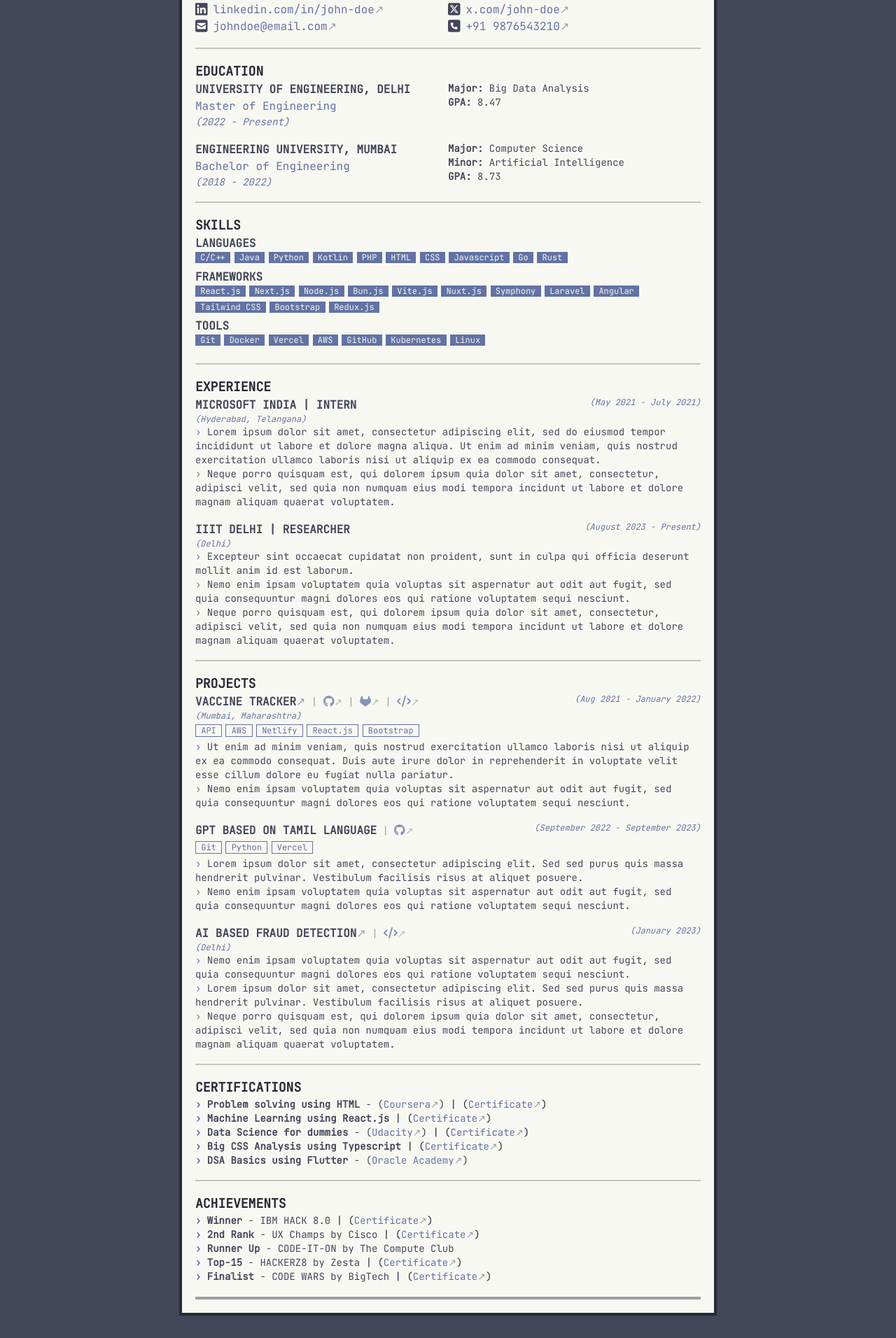
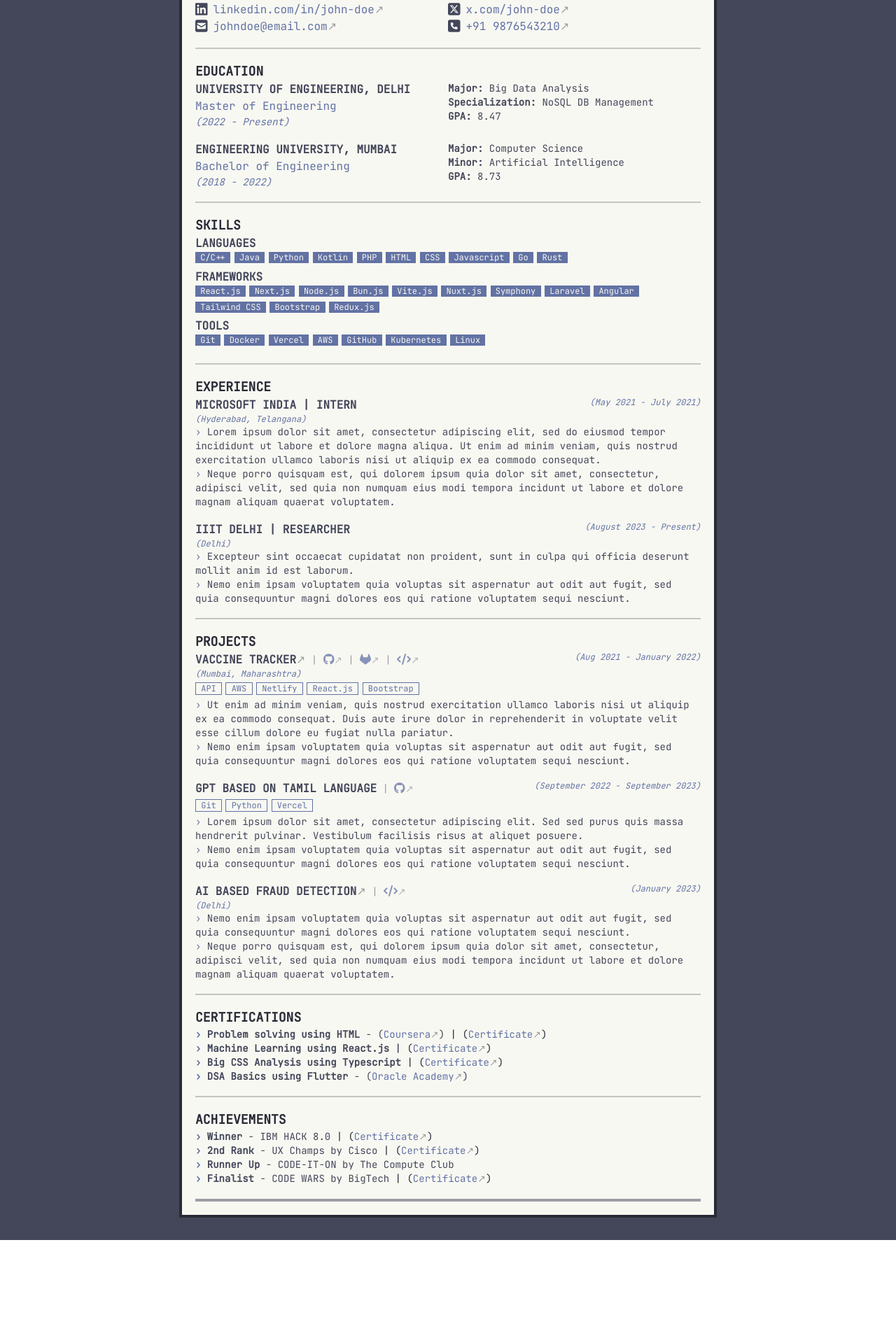
Before and after one commit to pujan-modha/web-resume, a React (Vite) app: page / in a window 1280 px wide. Shown: the part 254-2166 px from the top of the page at 70% size. After the commit the page ends 2026 px from the top, so only its background shows below. Built offline with nearby package versions, Linux system fonts and the light colour scheme.

Commit message:
minor changes

```diff
--- a/src/components/Education.tsx
+++ b/src/components/Education.tsx
@@ -27,6 +27,9 @@ const Education = () => {
                                     {!education.EducationHasMinor ? ("") : (<li><span
                                         className='font-semibold text-primary'>Minor:<span> </span></span><span
                                         className='text-primary font-light'>{education.EducationMinor}</span></li>)}
+                                    {!education.EducationHasSpecialization ? ("") : (<li><span
+                                        className='font-semibold text-primary'>Specialization:<span> </span></span><span
+                                        className='text-primary font-light'>{education.EducationSpecialization}</span></li>)}
                                     <li><span
                                         className='font-semibold text-primary'>GPA:<span> </span></span><span
                                         className='text-primary font-light'>{education.EducationGPA}</span></li>
--- a/src/components/Header.tsx
+++ b/src/components/Header.tsx
@@ -10,15 +10,13 @@ const Header = () => {
     return (
         <>
             <section>
-                <div
-                    className='px-[2.5%] text-left print:text-center md:text-center mx-auto align-middle print:mt-0 mt-[5%] bg-background'>
+                <div className='px-[2.5%] text-left print:text-center md:text-center mx-auto align-middle print:mt-0 mt-[5%] bg-background'>
                     <div>
                         <h1 className='text-5xl font-bold md:tracking-wide my-[2.5%]'>
                             <span>
                                 {/* eslint-disable-next-line @typescript-eslint/no-unnecessary-condition */}
                                 {!HeaderFancyName ? ("") : (
-                                    <span
-                                        className='print:text-foreground print:tracking-normal print:font-bold bg-foreground text-background tracking-wide font-black print:underline print:underline-offset-auto'>
+                                    <span className='print:text-foreground print:tracking-normal print:font-bold bg-foreground text-background tracking-wide font-black print:underline print:underline-offset-auto'>
                                 {HeaderFirstLetterFN}
                             </span>
                                 )}
--- a/src/components/Projects.tsx
+++ b/src/components/Projects.tsx
@@ -60,7 +60,7 @@ const Projects = () => {
                                 <div>
                                     <ul className='flex flex-wrap gap-[0.75%]'>
                                         {project.ProjectTechStack.map((projecttechstack, id) => (
-                                            <li key={id} className='print:text-foreground print:border text-xs border border-secondary text-secondary px-[1%] my-[0.5%]'>{projecttechstack}</li>
+                                            <li key={id} className='print:text-foreground print:border text-xs border border-secondary text-secondary px-[1%] md:my-[0.5%]'>{projecttechstack}</li>
                                         ))}
                                     </ul>
                                 </div>
--- a/src/data/AchievementsData.ts
+++ b/src/data/AchievementsData.ts
@@ -18,12 +18,6 @@ export const AchievementsData = [
         achievementLinkToCertificate : "/",
     },
     {
-        achievementMain : "Top-15",
-        achievementEvent : "HACKERZ8 by Zesta",
-        achievementHaveCertificate : true,
-        achievementLinkToCertificate : "/",
-    },
-    {
         achievementMain : "Finalist",
         achievementEvent : "CODE WARS by BigTech",
         achievementHaveCertificate : true,
--- a/src/data/CertificationsData.ts
+++ b/src/data/CertificationsData.ts
@@ -11,13 +11,6 @@ export const CertificationsData = [
         certificationCourseName : "Machine Learning using React.js",
         certificationHaveCourseLink : false,
         certificationCoursePlatformName : "Udemy",
-        certificationLinkToCourse : "/",
-        certificationHaveCertificate : true,
-        certificationLinkToCertificate : "/",
-    },{
-        certificationCourseName : "Data Science for dummies",
-        certificationHaveCourseLink : true,
-        certificationCoursePlatformName : "Udacity",
         certificationLinkToCourse : "/",
         certificationHaveCertificate : true,
         certificationLinkToCertificate : "/",
--- a/src/data/EducationData.ts
+++ b/src/data/EducationData.ts
@@ -7,6 +7,8 @@ export const EducationData = [
         EducationMajor: "Big Data Analysis",
         EducationHasMinor: false,
         EducationMinor: "",
+        EducationHasSpecialization: true,
+        EducationSpecialization: "NoSQL DB Management",
         EducationGPA: "8.47",
     },
     {
@@ -16,6 +18,8 @@ export const EducationData = [
         EducationToTime: "2022",
         EducationMajor: "Computer Science",
         EducationHasMinor: true,
+        EducationHasSpecialization: false,
+        EducationSpecialization: "",
         EducationMinor: "Artificial Intelligence",
         EducationGPA: "8.73",
     },
--- a/src/data/ExperienceData.ts
+++ b/src/data/ExperienceData.ts
@@ -19,7 +19,6 @@ export const ExperienceData = [
         ExperienceDescription: [
             "Excepteur sint occaecat cupidatat non proident, sunt in culpa qui officia deserunt mollit anim id est laborum.",
             "Nemo enim ipsam voluptatem quia voluptas sit aspernatur aut odit aut fugit, sed quia consequuntur magni dolores eos qui ratione voluptatem sequi nesciunt.",
-            "Neque porro quisquam est, qui dolorem ipsum quia dolor sit amet, consectetur, adipisci velit, sed quia non numquam eius modi tempora incidunt ut labore et dolore magnam aliquam quaerat voluptatem.",
         ],
     },
 ]
--- a/src/data/ProjectsData.ts
+++ b/src/data/ProjectsData.ts
@@ -66,7 +66,6 @@ export const ProjectsData = [
         ProjectTechStack: [],
         ProjectDescription: [
             "Nemo enim ipsam voluptatem quia voluptas sit aspernatur aut odit aut fugit, sed quia consequuntur magni dolores eos qui ratione voluptatem sequi nesciunt.",
-            "Lorem ipsum dolor sit amet, consectetur adipiscing elit. Sed sed purus quis massa hendrerit pulvinar. Vestibulum facilisis risus at aliquet posuere.",
             "Neque porro quisquam est, qui dolorem ipsum quia dolor sit amet, consectetur, adipisci velit, sed quia non numquam eius modi tempora incidunt ut labore et dolore magnam aliquam quaerat voluptatem.",
         ],
     },
```
